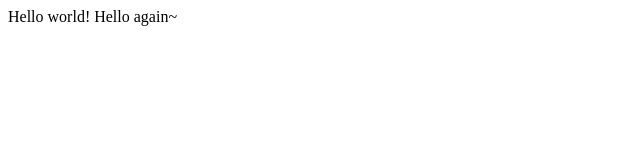
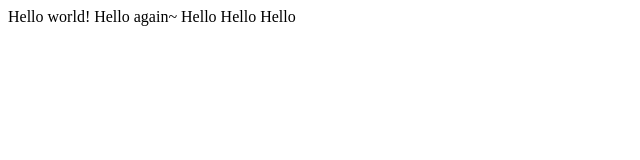
Before and after one commit to Holytu/lecture0, a plain HTML site: page hello.html in a window 1280 px wide. Shown: the whole page, without its empty margins (0-640 px from the left). Drawn offline with Linux system fonts and the light colour scheme.

Commit message:
Update hello.html

```diff
--- a/hello.html
+++ b/hello.html
@@ -5,6 +5,6 @@
 	</head>
 
 	<body>
-		Hello world! Hello again~
+		Hello world! Hello again~ Hello Hello Hello
 	</body>
 </html>
```
